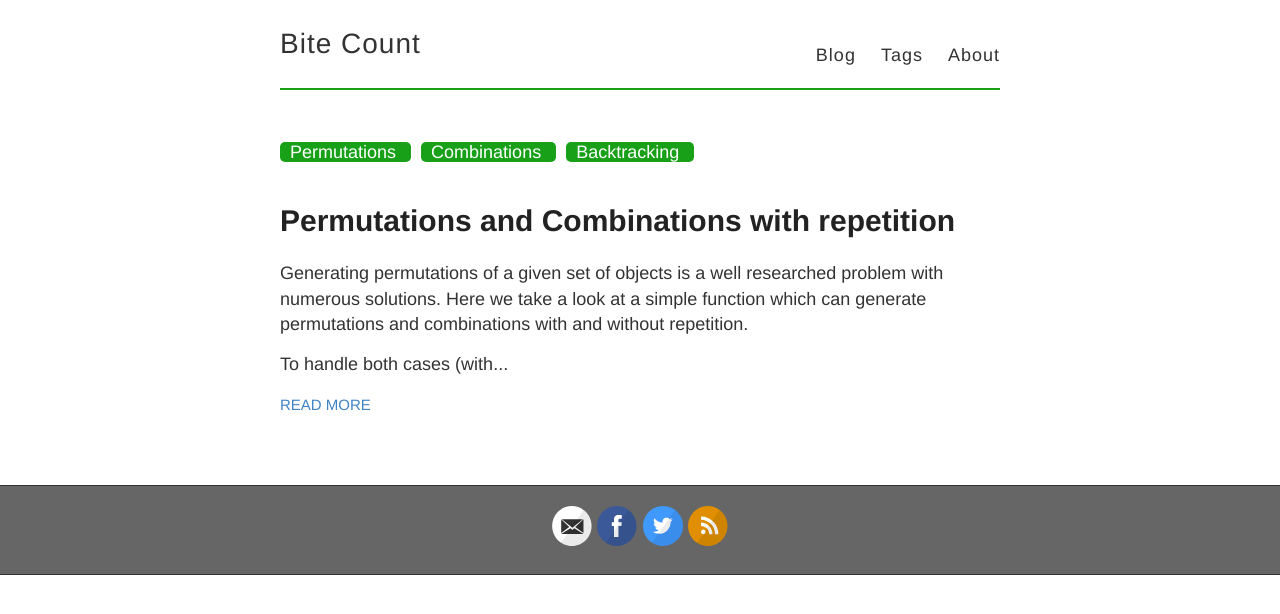
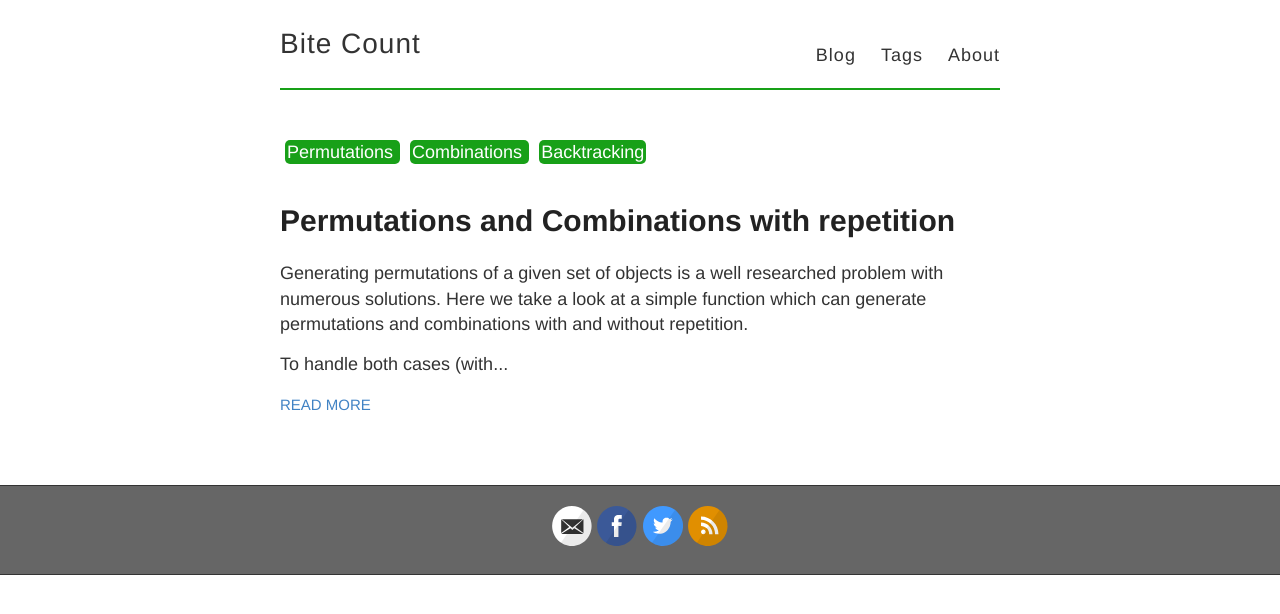
Before and after one commit to bitecount/bitecount.github.io, a Jekyll site: the page built from index.html, in a window 1280 px wide. Shown: the top 614 px of the page. Built offline with Jekyll 4.4.1, drawn with Linux system fonts in a browser that asks for light colours.

Commit message:
added padding and margins for tags

```diff
--- a/_layouts/post.html
+++ b/_layouts/post.html
@@ -6,7 +6,7 @@ layout: default
   {% include syntax-hilite.html %}
 
   {% for tag in page.tags %}
-      <span class="tag-name"> &nbsp {{ tag }} &nbsp </span> &nbsp
+      <span class="tag-name"> {{ tag }} </span>
   {% endfor %}
 
   <h1>{{ page.title }}</h1>
--- a/index.html
+++ b/index.html
@@ -8,7 +8,7 @@ title: Blog
     <article class="post">
 
       {% for tag in post.tags %}
-      <span class="tag-name"> &nbsp {{ tag }} &nbsp </span> &nbsp
+      <span class="tag-name"> {{ tag }} </span>
       {% endfor %}
 
       <h1><a href="{{ site.baseurl }}{{ post.url }}">{{ post.title }}</a></h1>
--- a/style.scss
+++ b/style.scss
@@ -130,6 +130,8 @@ img {
   color: $white;
   background-color: $green;
   border-radius: 5px;
+  margin: 5px;
+  padding: 2px;
 }
 
 // Specify the color of the selection
--- a/tags.html
+++ b/tags.html
@@ -15,7 +15,7 @@ permalink: /tags/
 <div class="posts">
   {% for tag in sortedtags %}
 
-    <span class="tag-name"> &nbsp {{ tag }} &nbsp </span>
+    <span class="tag-name"> {{ tag }} </span>
 
     <article class="post">
     {% for post in site.tags[tag] %}
```
